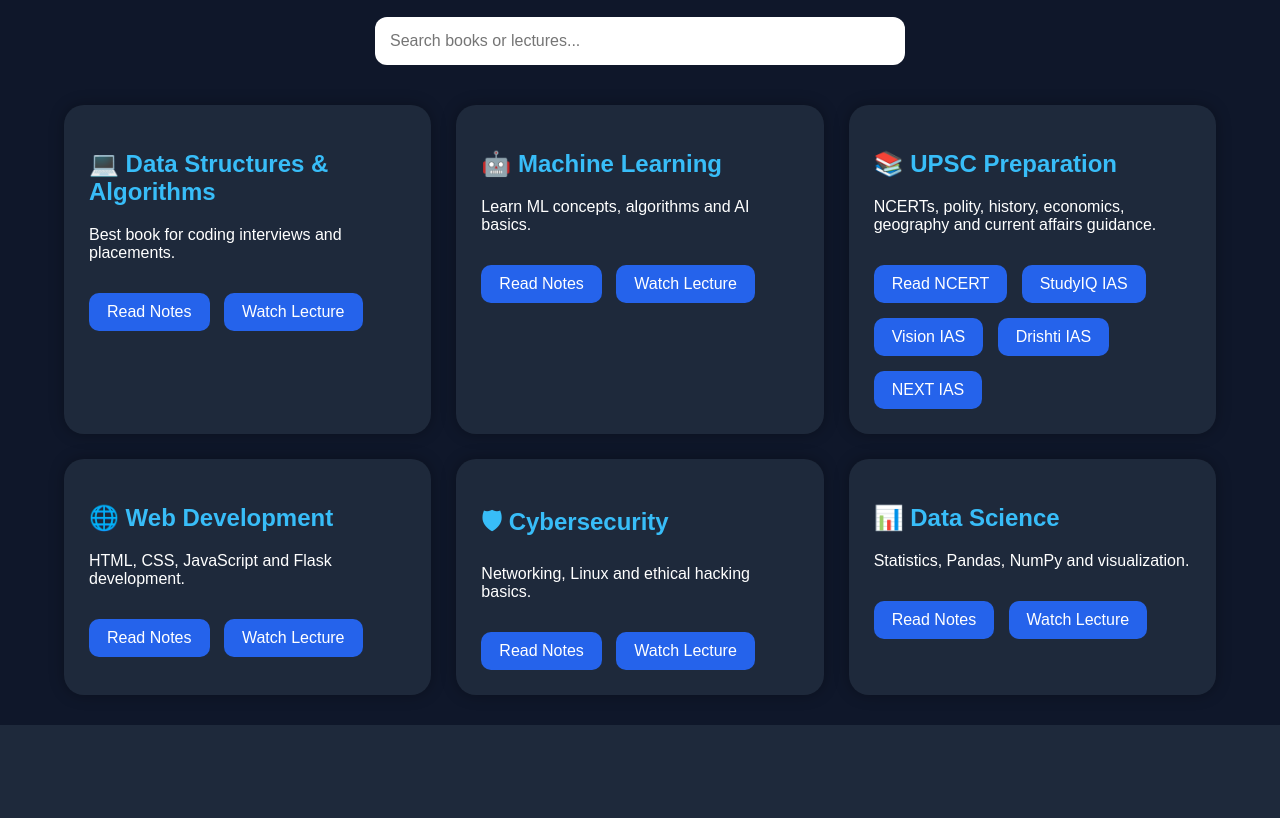
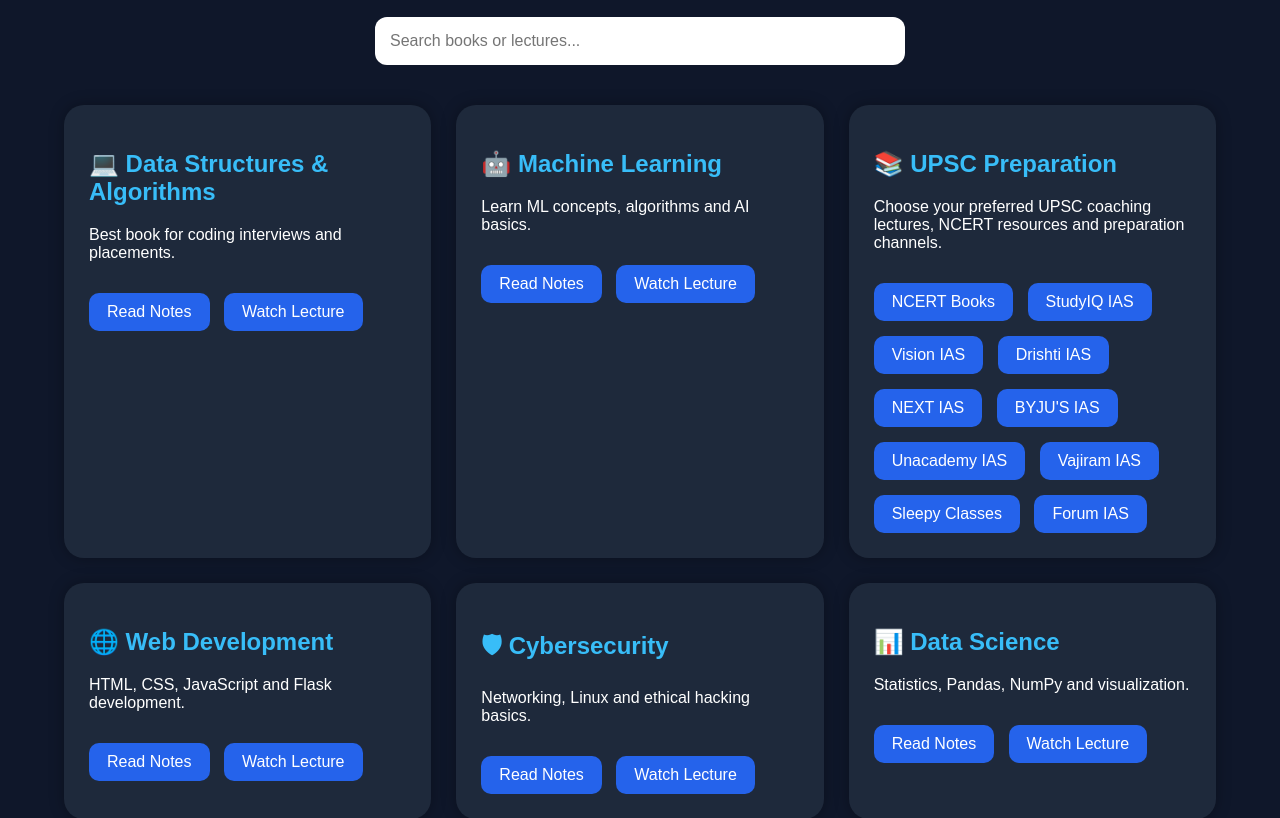
Before and after one commit to manjoraai-hub/ManjoraAI, a Flask app: page /books in a window 1280 px wide. Shown: the part 170-988 px from the top of the page. Before the commit the page ends 895 px from the top, so only its background shows below. Run offline with Flask 3, Linux system fonts and the light colour scheme.

Commit message:
expanded upsc lecture section

```diff
--- a/templates/books.html
+++ b/templates/books.html
@@ -186,15 +186,15 @@
     <h2>📚 UPSC Preparation</h2>
 
     <p>
-        NCERTs, polity, history, economics,
-        geography and current affairs guidance.
+        Choose your preferred UPSC coaching lectures,
+        NCERT resources and preparation channels.
     </p>
 
     <a href="https://ncert.nic.in/textbook.php"
     target="_blank"
     class="btn">
 
-        Read NCERT
+        NCERT Books
 
     </a>
 
@@ -227,6 +227,46 @@
     class="btn">
 
         NEXT IAS
+
+    </a>
+
+    <a href="https://www.youtube.com/@byjusias"
+    target="_blank"
+    class="btn">
+
+        BYJU'S IAS
+
+    </a>
+
+    <a href="https://www.youtube.com/@unacademyias"
+    target="_blank"
+    class="btn">
+
+        Unacademy IAS
+
+    </a>
+
+    <a href="https://www.youtube.com/@vajiramandravi"
+    target="_blank"
+    class="btn">
+
+        Vajiram IAS
+
+    </a>
+
+    <a href="https://www.youtube.com/@SleepyClasses"
+    target="_blank"
+    class="btn">
+
+        Sleepy Classes
+
+    </a>
+
+    <a href="https://www.youtube.com/@ForumIASblog"
+    target="_blank"
+    class="btn">
+
+        Forum IAS
 
     </a>
 
```
